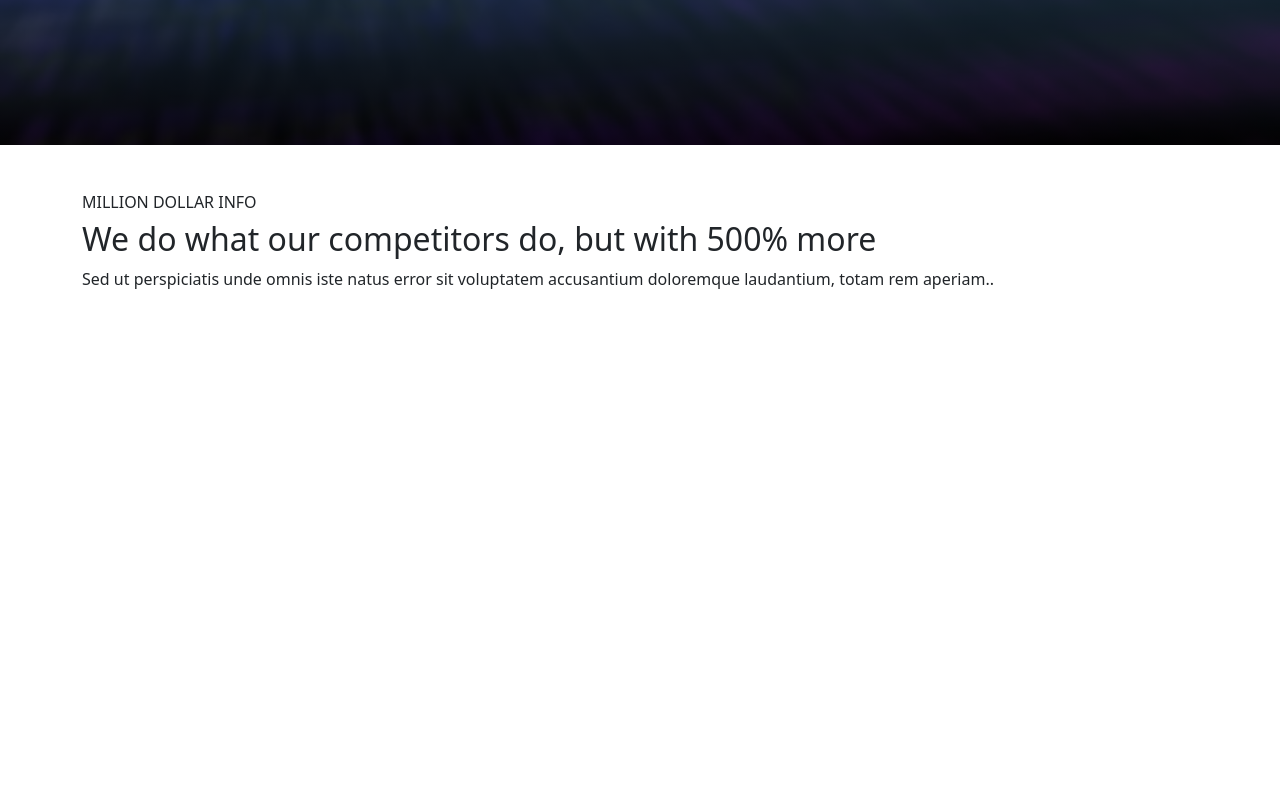
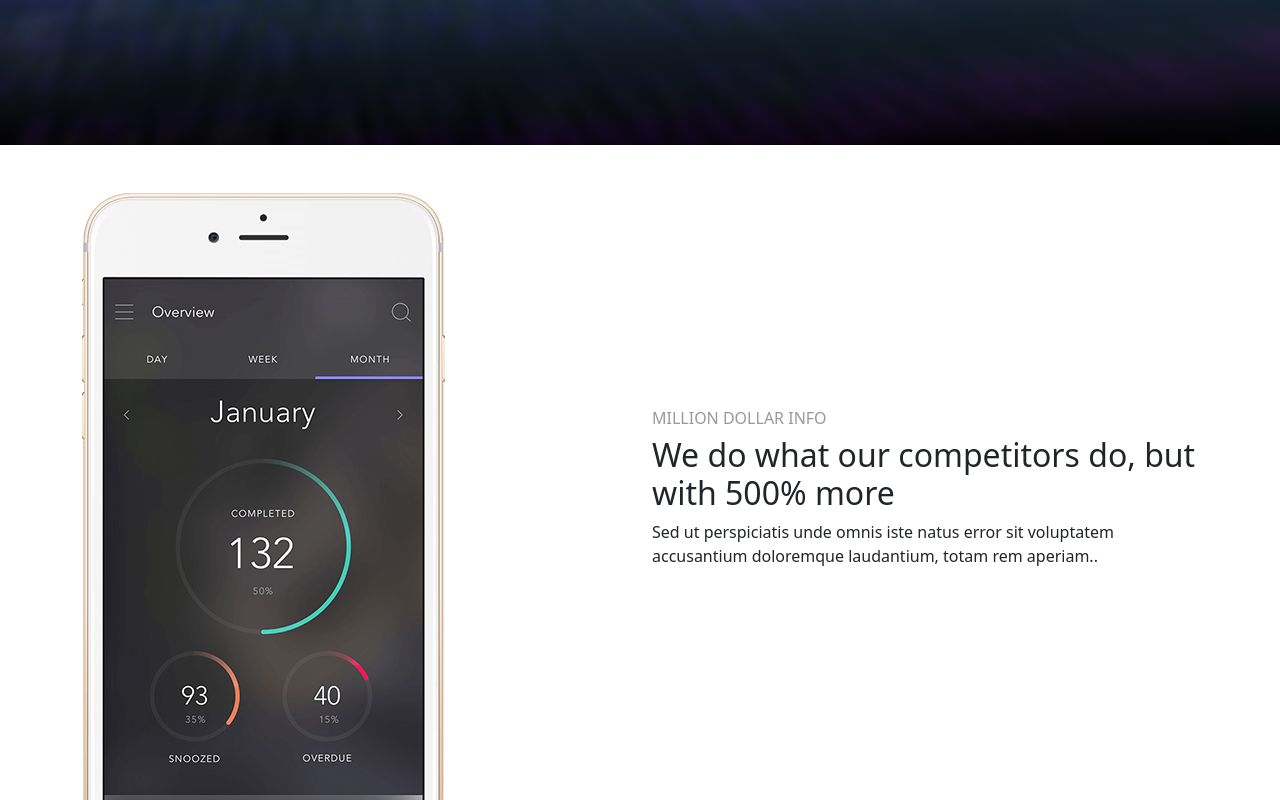
Before and after one commit to oc-edu/8-lab-HTML, a website: page public_html/index.html in a window 1280 px wide. Shown: the part 655-1455 px from the top of the page. Before the commit the page ends 962 px from the top, so only its background shows below. Drawn offline with nearby package versions, Linux system fonts and the light colour scheme.

Commit message:
3thd commit

```diff
--- a/public_html/index.html
+++ b/public_html/index.html
@@ -31,20 +31,23 @@ and open the template in the editor.
         </section>
 
         <section id="info--1">
-            <div class="container">
+  <div class="container">
 	<div class="row pt-5 align-items-center">
-  	<div class="col-12">
+   	<div class="col d-none d-md-block align-self-end">
+	<img src="img/phone.png" class="img-fluid"/>
+        </div>
+   	<div class="col">
     	<h6 class="text-uppercase text-black-40">
       	million dollar info
     	</h6>
     	<h2>We do what our competitors do, but with 500% more</h2>
- 	   <p>Sed ut perspiciatis unde omnis iste natus error
+    	<p>Sed ut perspiciatis unde omnis iste natus error
     	sit voluptatem accusantium doloremque laudantium,
     	totam rem aperiam..</p>
  	</div>
 	</div>
-            </div>
-        </section>
+  </div>
+</section>
 
         <section id="info--2"></section>
         <section id="info--3"></section>
--- a/public_html/style/style.css
+++ b/public_html/style/style.css
@@ -10,3 +10,7 @@
 .text-white-70 {
   color: rgba(255,255,255,0.7)
 }
+
+.text-black-40 {
+  color: rgba(0,0,0,0.4)
+}
```
Also changed, not shown: public_html/img/phone.png (added).
